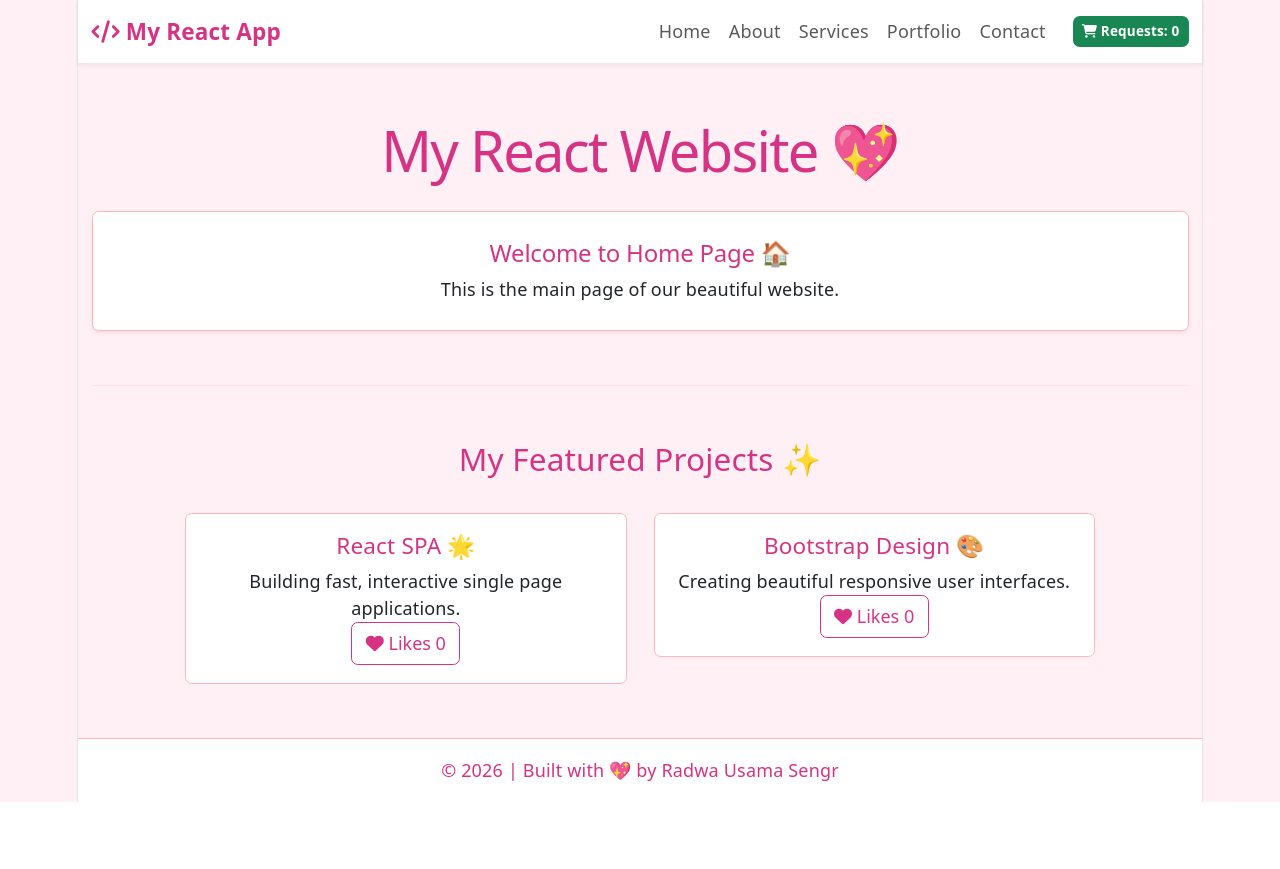
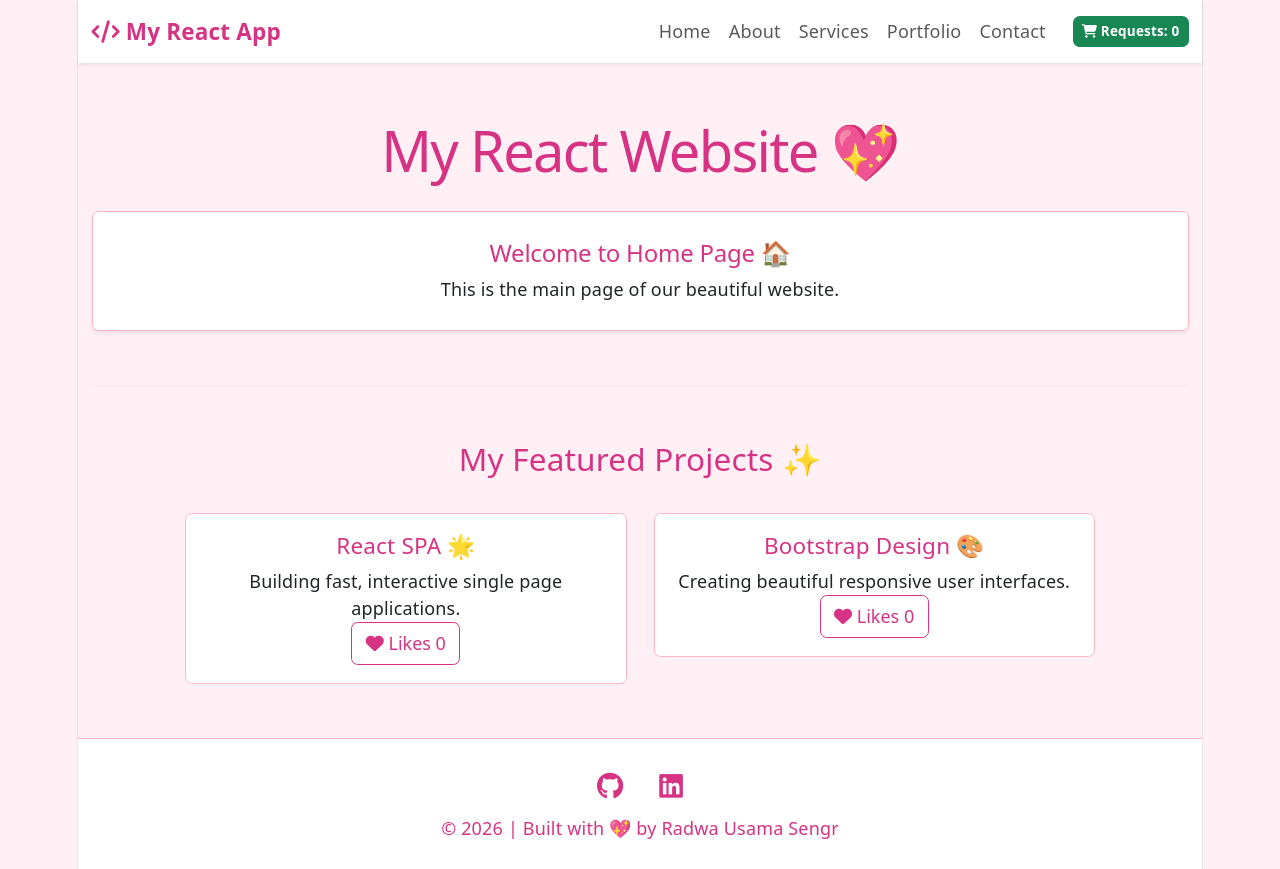
Before and after one commit to RadwaSengr/radwa-portfolio, a React (Vite) app: page / in a window 1280 px wide. Before the commit the page ends 802 px from the top, so only its background shows below. Built offline with nearby package versions, Linux system fonts and the light colour scheme.

Commit message:
Fix App.jsx error and add footer links

```diff
--- a/src/App.jsx
+++ b/src/App.jsx
@@ -63,8 +63,19 @@ function App() {
         </Routes>
       </div>
 
-      <footer className="bg-white text-center py-3 border-top border-primary mt-auto">
-        <p className="text-primary mb-0">© 2026 | Built with 💖 by Radwa Usama Sengr</p>
+      <footer className="bg-white text-center py-4 border-top border-primary mt-auto">
+        <div className="mb-2">
+          {/* GitHub Link */}
+          <a href="https://github.com/RadwaSengr" target="_blank" rel="noopener noreferrer" className="text-primary fs-4 mx-3">
+            <i className="fa-brands fa-github"></i>
+          </a>
+
+          {/* LinkedIn Link */}
+          <a href="https://www.linkedin.com/in/radwa-s-2b4079306?utm_source=share_via&utm_content=profile&utm_medium=member_android" target="_blank" rel="noopener noreferrer" className="text-primary fs-4 mx-3">
+            <i className="fa-brands fa-linkedin"></i>
+          </a>
+        </div>
+        <p className="text-primary mb-0 mt-2">© 2026 | Built with 💖 by Radwa Usama Sengr</p>
       </footer>
     </BrowserRouter>
   );
```
